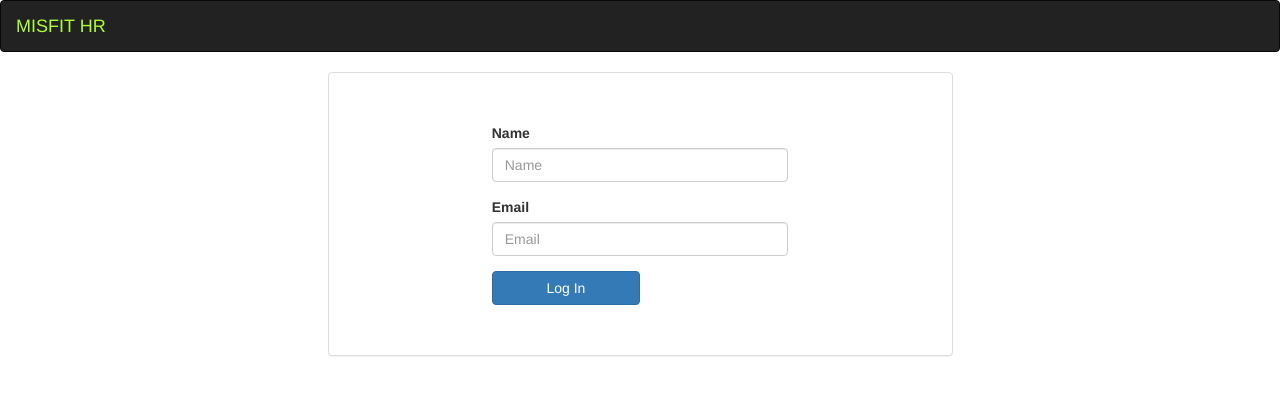
After one commit to Suja-Uddin/Simple-HR, a Django app: template misfit_hr/hr_app/templates/login.html in a window 1280 px wide. The commit adds this page. Shown: the top 395 px of the page. Run offline with Django 3.2, Linux system fonts and the light colour scheme; the template is opened without the code that fills it: values that come from a table or form of the project are taken from there, others are empty; some libraries are stand-ins or nearby versions.

Commit message:
views are separated into blocks

```diff
--- a/misfit_hr/hr_app/templates/index.html
+++ b/misfit_hr/hr_app/templates/index.html
@@ -17,36 +17,12 @@
 <nav class="navbar navbar-inverse">
 	<div class="container-fluid">
 		<div class="navbar-header">
-      		<a class="navbar-brand" href="{%url 'hr:index'%}"><font color='GreenYellow'>MISFIT HR</font></a>
+      		<a class="navbar-brand" href="{%url 'hr:login'%}"><font color='GreenYellow'>MISFIT HR</font></a>
     	</div>
 	</div>
 </nav>
-<div class="row">
-    <div class="col-md-6 col-md-offset-3">
-        <div class="panel panel-default">
-        <div class="row">
-            <div class="col-md-6 col-md-offset-3">
-                <form action="{%url 'hr_app:index'%}" method="POST" style="margin-top: 50px; margin-bottom: 50px">
-                 {% csrf_token %}
-                  {% for field in loginForm %}
-                      <div class="form-group" >
-                        {% bootstrap_field field %}
-                              <!--{% for error  in field.errors %}
-                               <!--   {{error}}
-                              {% endfor %} -->
-                        </div>
-                  {% endfor %}
-                <div class="form-group" style="width: 50%;">
-                <button name="loginButton" id="loginButton" class="btn btn-primary btn-block">Log In</button>
-                </div>
-            </form>
-            </div>
-        </div>
-        </div>
-    </div>
-</div>
+{% block body_content %} {% endblock %}
+
 </body>
-<script>
-
-</script>
+{% block jquery %} {% endblock %}
 </html>
--- /dev/null
+++ b/misfit_hr/hr_app/templates/login.html
@@ -0,0 +1,28 @@
+{% extends 'index.html' %}
+{% load bootstrap3 %}
+{% block body_content %}
+<div class="row">
+    <div class="col-md-6 col-md-offset-3">
+        <div class="panel panel-default">
+        <div class="row">
+            <div class="col-md-6 col-md-offset-3">
+                <form action="{%url 'hr_app:login'%}" method="POST" style="margin-top: 50px; margin-bottom: 50px">
+                 {% csrf_token %}
+                  {% for field in loginForm %}
+                      <div class="form-group" >
+                        {% bootstrap_field field %}
+                              <!--{% for error  in field.errors %}
+                               <!--   {{error}}
+                              {% endfor %} -->
+                        </div>
+                  {% endfor %}
+                <div class="form-group" style="width: 50%;">
+                <button name="loginButton" id="loginButton" class="btn btn-primary btn-block">Log In</button>
+                </div>
+            </form>
+            </div>
+        </div>
+        </div>
+    </div>
+</div>
+{% endblock %}
--- a/misfit_hr/hr_app/urls.py
+++ b/misfit_hr/hr_app/urls.py
@@ -21,5 +21,6 @@ from . import views
 app_name = 'hr_app'
 
 urlpatterns = [
-    path('', views.index, name = 'index')
+    path('', views.login, name = 'login'),
+    path('requests', views.request, name = 'request')
 ]
```
Also changed, not shown: misfit_hr/hr_app/views.py (+6 -5 lines).
